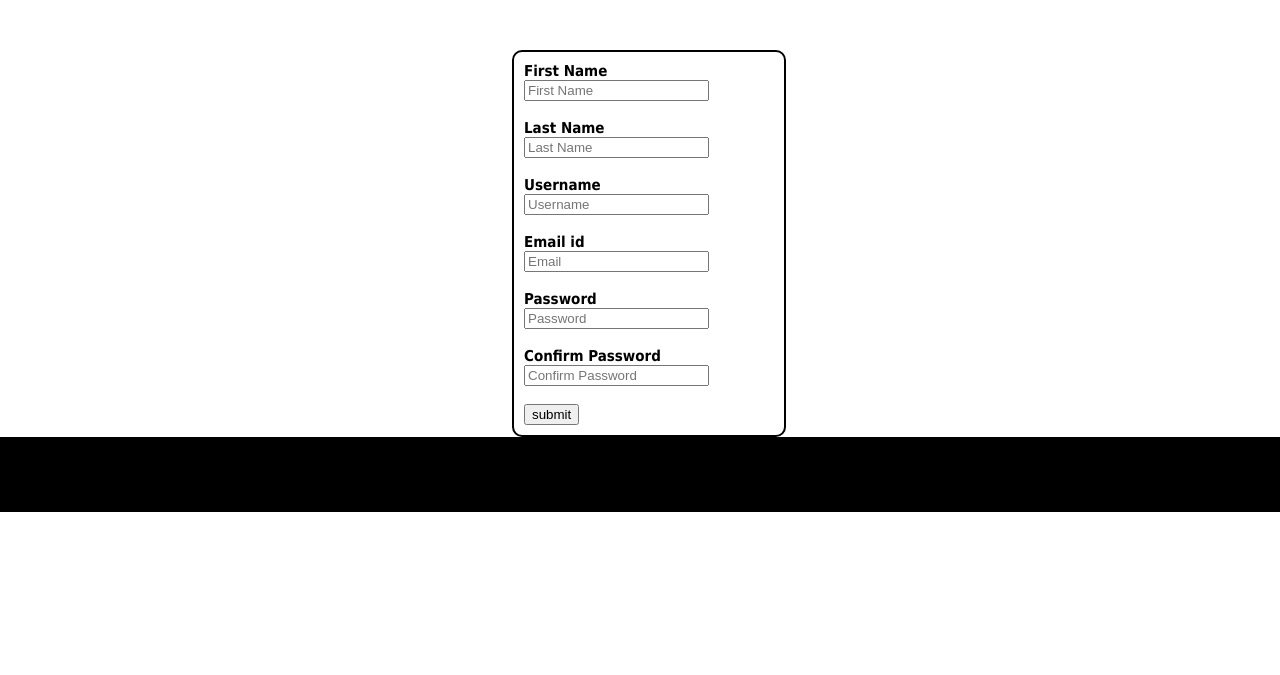
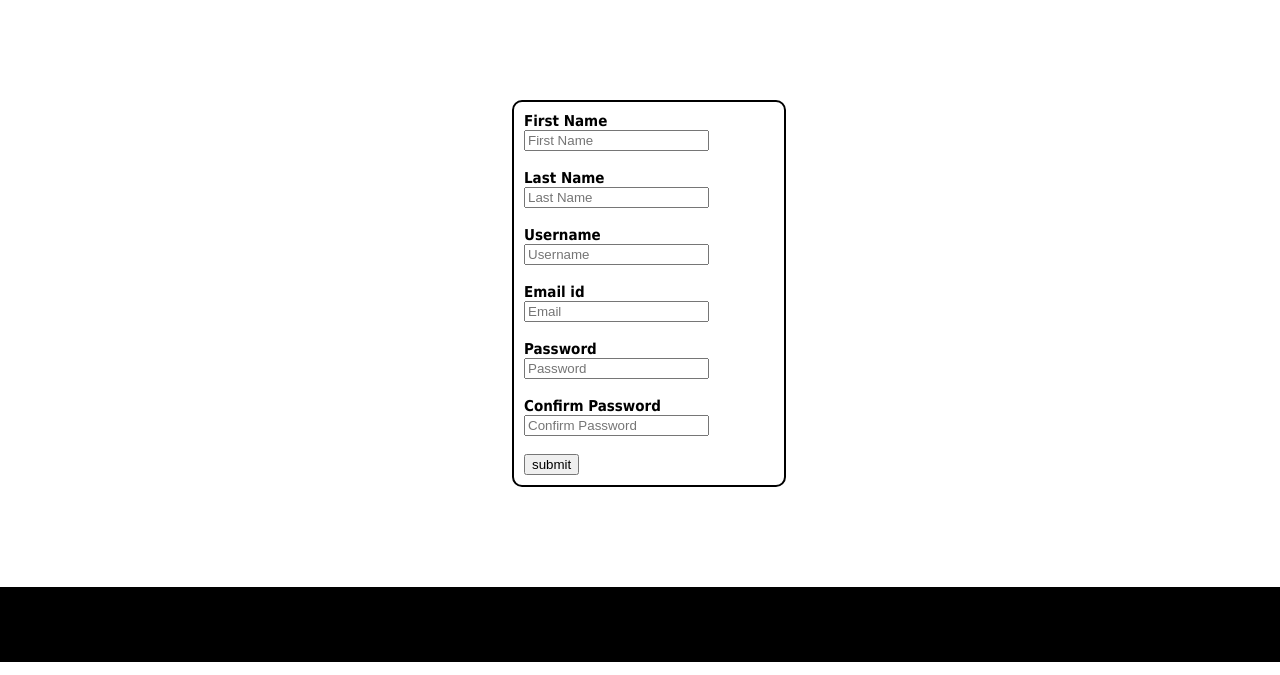
Before and after one commit to mr-pramod-98/Cooking-Guide, a Django app: page /account/register in a window 1280 px wide. Shown: the part 125-800 px from the top of the page. Run offline with Django 3.2, Linux system fonts and the light colour scheme.

Commit message:
Update register.css

```diff
--- a/Recipe/account/static/account/register.css
+++ b/Recipe/account/static/account/register.css
@@ -1,6 +1,6 @@
 #form{
     position : relative;
-    top : 50px;
+    top : 100px;
     left : 40%;
     width : 250px;
     padding : 10px;
@@ -12,3 +12,7 @@ li{
     font : bold 15px Tahoma;
     list-style : none;
 }
+
+footer{
+    margin-top : 200px;
+}
```
